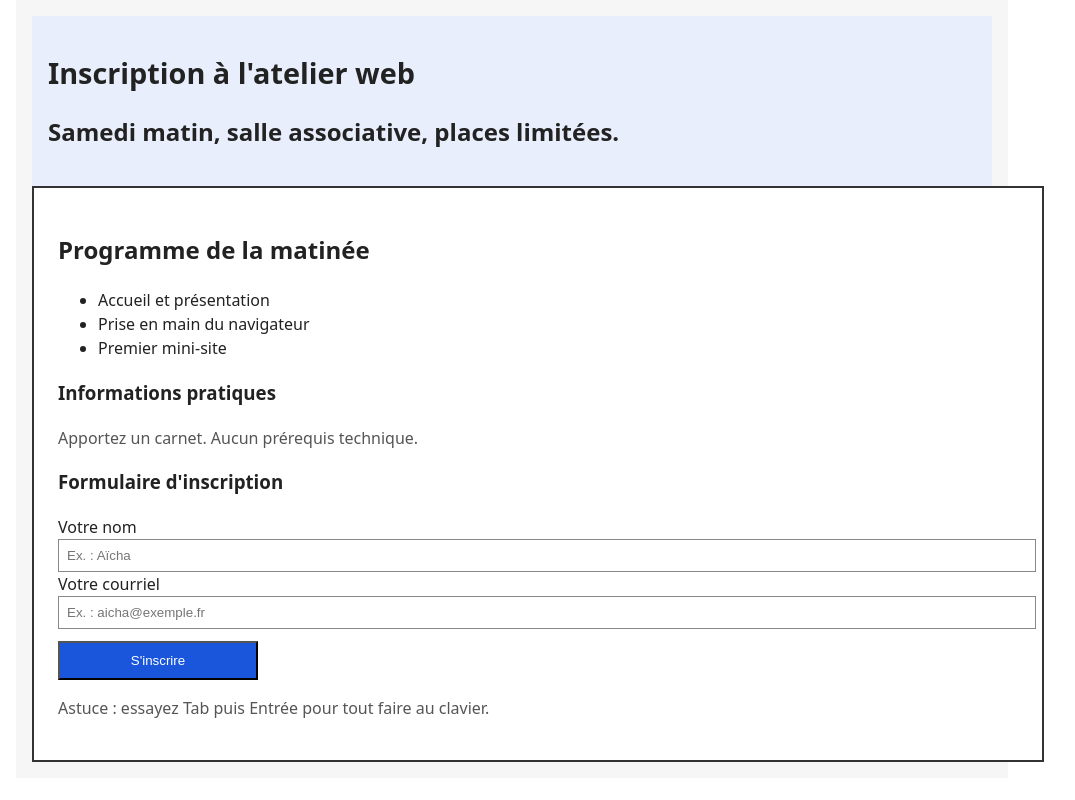
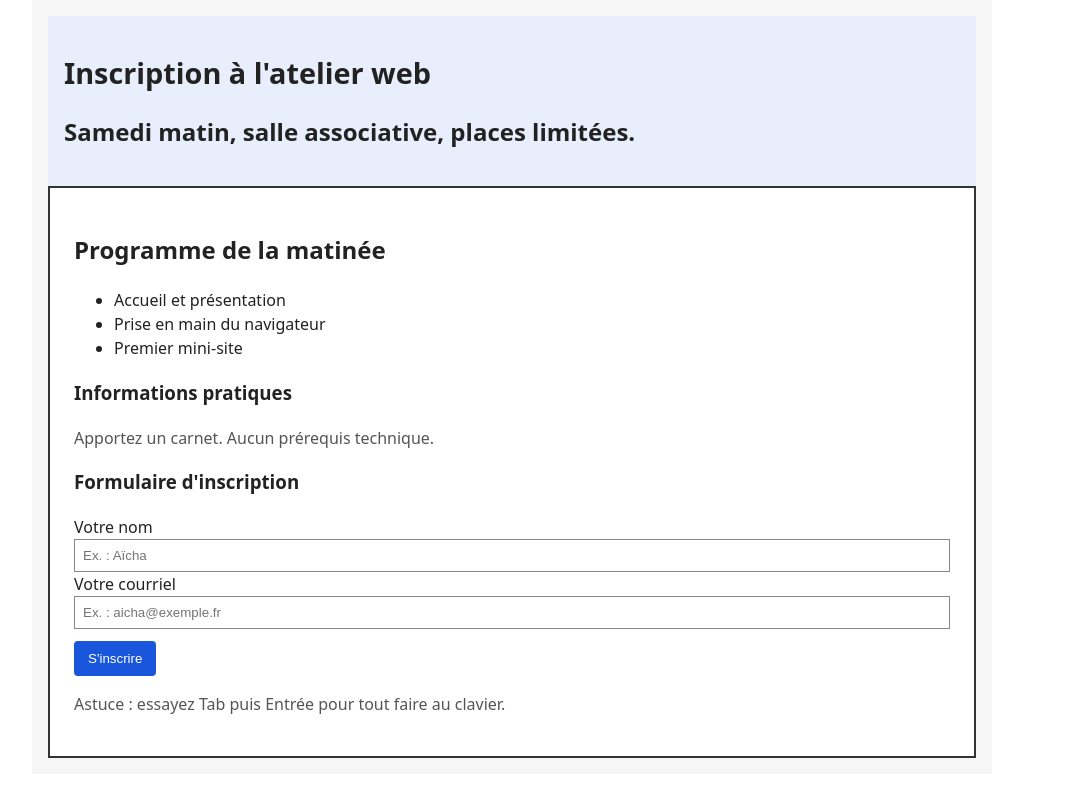
Before and after one commit to Toto2807/renfo_dev_web, a plain HTML site: page demarrage-etudiants-j1/diagnostic/index.html in a window 1280 px wide. Shown: the whole page, without its empty margins (128-1203 px from the left). Drawn offline with Linux system fonts and the light colour scheme.

Commit message:
fix Tache 2

```diff
--- a/demarrage-etudiants-j1/diagnostic/styles.css
+++ b/demarrage-etudiants-j1/diagnostic/styles.css
@@ -1,3 +1,7 @@
+* , *::before, *::after {
+  box-sizing: border-box;
+}
+
 body {
   margin: 0;
   font-family: system-ui, Arial, sans-serif;
@@ -7,7 +11,7 @@ body {
 }
 
 .page {
-  width: 960px;
+  max-width: 960px;
   margin: 0 auto;
   padding: 16px;
   background: #f6f6f6;
@@ -27,7 +31,8 @@ body {
   background: #fff;
   border: 2px solid #333;
   padding: 24px;
-  width: 960px;
+  width: 100%;
+  max-width: 100%;
 }
 
 .etiquette {
@@ -39,22 +44,34 @@ body {
   color: #555;
 }
 
+.contenu .etiquette {
+  color: #222;
+}
+
 input {
-  width: 960px;
+  width: 100%;
   padding: 8px;
   border: 1px solid #888;
 }
 
 .bouton {
-  width: 200px;
-  padding: 10px;
+  display: inline-block;
+  width: auto;
+  max-width: 100%;
+  padding: 10px 14px;
   margin-top: 12px;
-  background: #ddd;
+  background: #1a56db;
+  color: #fff;
   text-align: center;
   cursor: pointer;
+  border: none;
+  border-radius: 4px;
+  box-sizing: border-box;
 }
 
-.bouton {
-  background: #1a56db;
-  color: #fff;
+@media (max-width: 380px) {
+  .page { padding: 12px; }
+  .contenu { padding: 16px; }
+  .titre-geant { font-size: 1.4rem; }
+  .bouton { display: block; width: 100%; padding: 10px; }
 }
```
